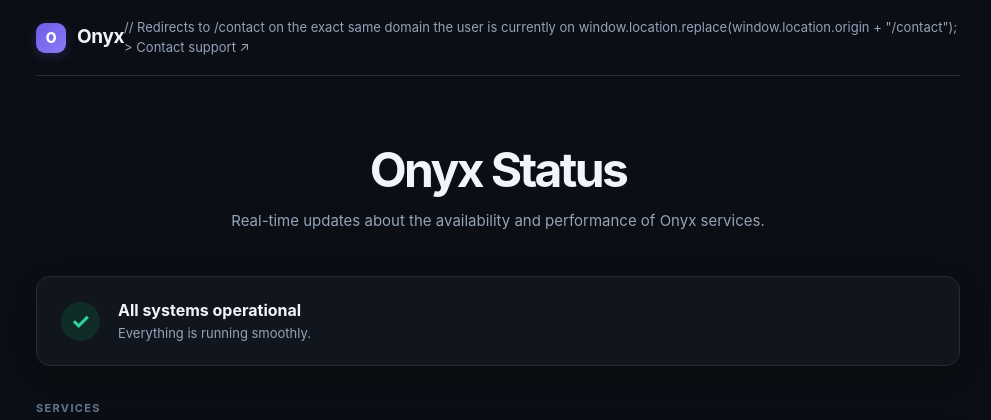
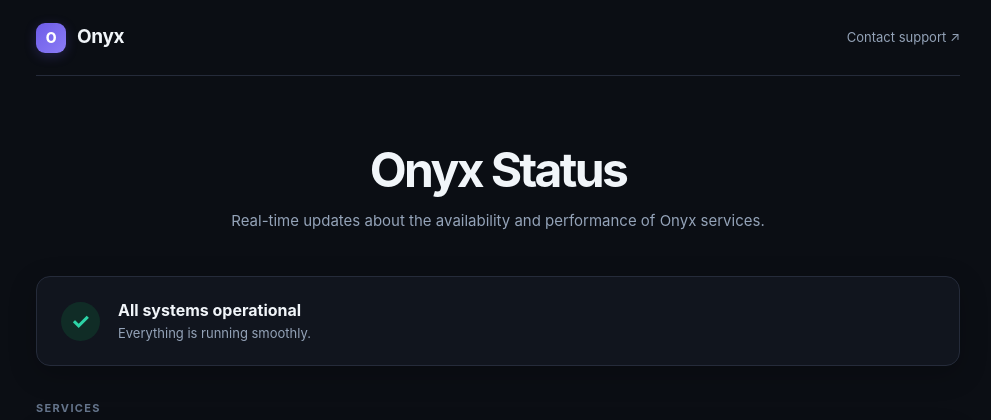
Before and after one commit to BloxPanel/OnyxStatus, a Flask app: page / in a window 1280 px wide. Shown: the top 420 px of the page, without its empty margins (142-1133 px from the left). Run offline with Flask 3, Linux system fonts and the light colour scheme; data that the repository does not hold is empty.

Commit message:
Refactored the contact button to work.

```diff
--- a/templates/index.html
+++ b/templates/index.html
@@ -365,10 +365,7 @@
 
       <a
         class="header-link"
-        <script>
-        // Redirects to /contact on the exact same domain the user is currently on
-        window.location.replace(window.location.origin + "/contact");
-        </script>
+        href="/contact"
       >
         Contact support ↗
       </a>
```
